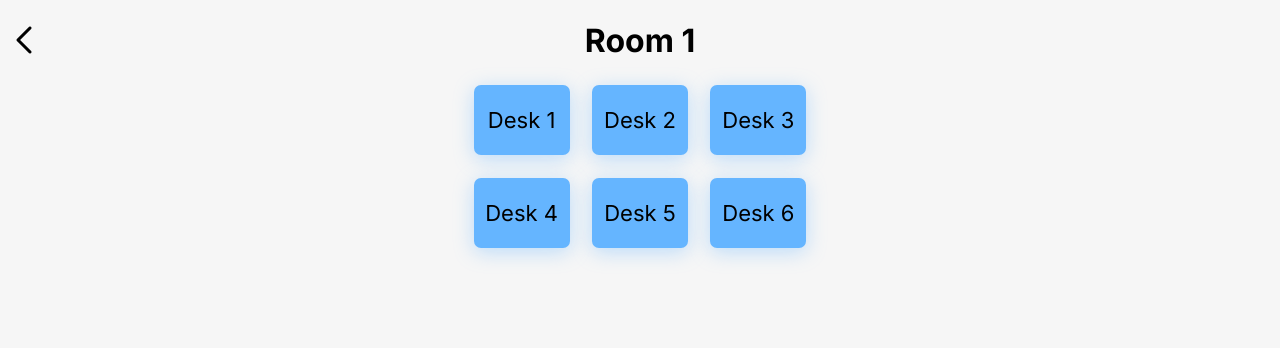
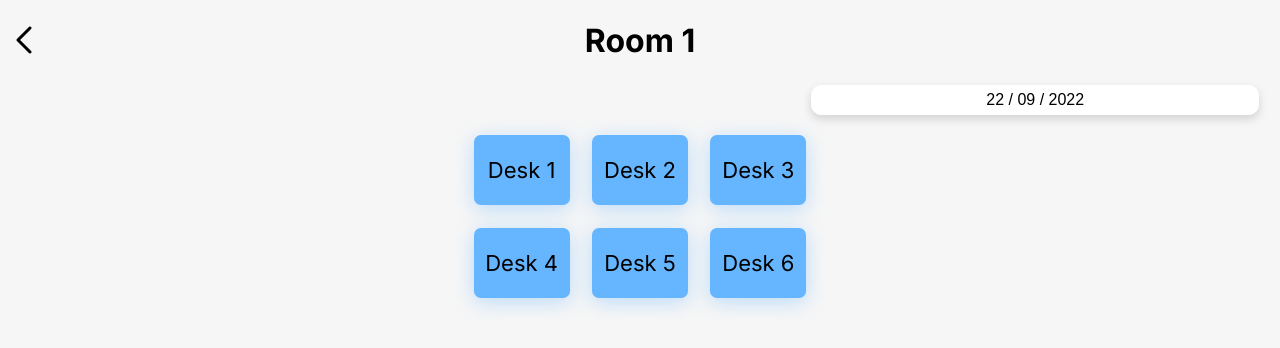
Before and after one commit to ben-me/capstone-project, a Next.js app: page /rooms/1 in a window 1280 px wide. Shown: the top 348 px of the page. Built offline with nearby package versions, Linux system fonts and the light colour scheme.

Commit message:
create calendar component, add usestate and give down

```diff
--- /dev/null
+++ b/components/Calendar.js
@@ -0,0 +1,37 @@
+import DatePicker from 'react-datepicker';
+import 'react-datepicker/dist/react-datepicker.css';
+import styled from 'styled-components';
+import React from 'react';
+
+export default function Calendar({ stateDate, onChangeDate }) {
+  function excludeWeekend(date) {
+    const day = date.getDay();
+    return day !== 6 && day !== 0;
+  }
+
+  return (
+    <StyledDatePicker
+      selected={stateDate}
+      onChange={(date) => onChangeDate(date)}
+      dateFormat="dd / MM / yyyy"
+      showWeekNumbers
+      filterDate={excludeWeekend}
+      calendarStartDay={1}
+      withPortal
+      minDate={new Date()}
+    />
+  );
+}
+
+const StyledDatePicker = styled(DatePicker)`
+  text-align: center;
+  width: 35%;
+  float: right;
+  font-size: 16px;
+  margin-right: 1.3rem;
+  margin-bottom: 1rem;
+  padding: 5px;
+  border: 1px solid white;
+  border-radius: 10px;
+  box-shadow: 0px 4px 10px rgba(0, 0, 0, 0.15);
+`;
--- a/package.json
+++ b/package.json
@@ -12,6 +12,7 @@
     "babel-plugin-styled-components": "^2.0.7",
     "next": "12.3.0",
     "react": "18.2.0",
+    "react-datepicker": "^4.8.0",
     "react-dom": "18.2.0",
     "styled-components": "^5.3.5"
   },
--- a/pages/rooms/[roomId].js
+++ b/pages/rooms/[roomId].js
@@ -1,5 +1,7 @@
+import { useState } from 'react';
 import styled from 'styled-components';
 import BackButton from '../../components/BackButton';
+import Calendar from '../../components/Calendar';
 import DeskItem from '../../components/DeskItem';
 import Header from '../../components/Header';
 import { getAllRooms, getRoomById } from '../../services/roomService';
@@ -26,10 +28,17 @@ export async function getStaticProps(context) {
 }
 
 export default function RoomPage({ roomDetails }) {
+  const [selectedDate, setSelectedDate] = useState(new Date());
+
+  function changeDate(date) {
+    setSelectedDate(date);
+  }
+
   return (
     <>
       <BackButton page={'/rooms'} />
       <Header title={roomDetails.name} />
+      <Calendar onChangeDate={changeDate} stateDate={selectedDate} />
       <DeskList>
         {roomDetails.desks.map((desk) => (
           <DeskItem key={desk.id} deskDetails={desk} />
```
Also changed, not shown: 1 other file (tests, documents, lock files or other folders).
